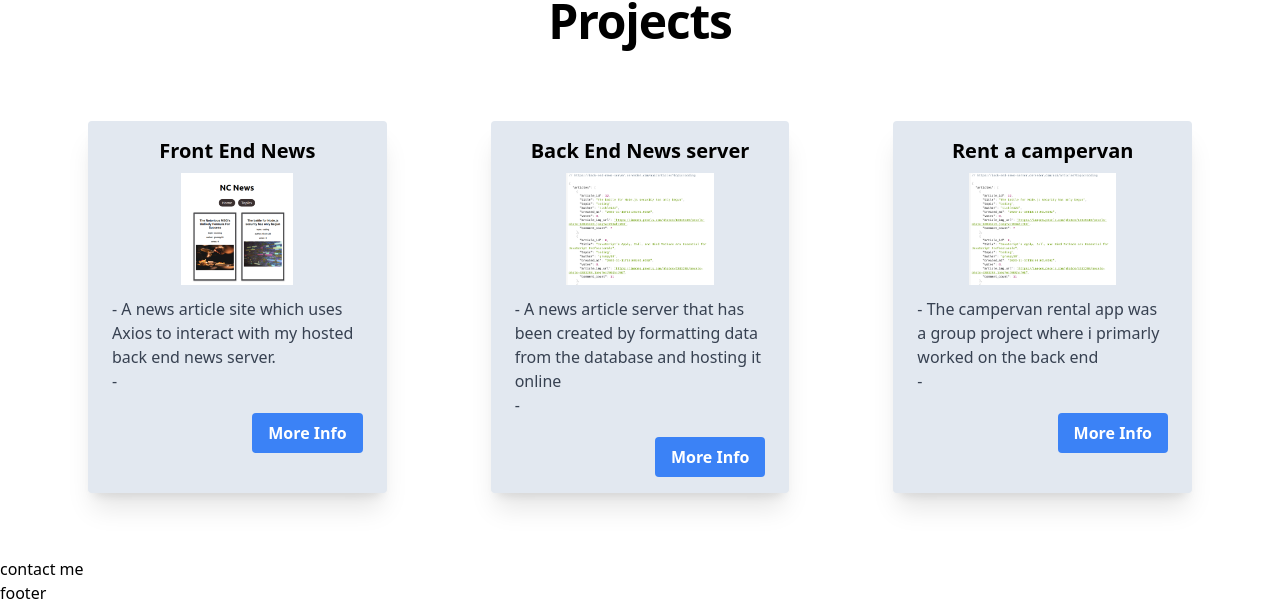
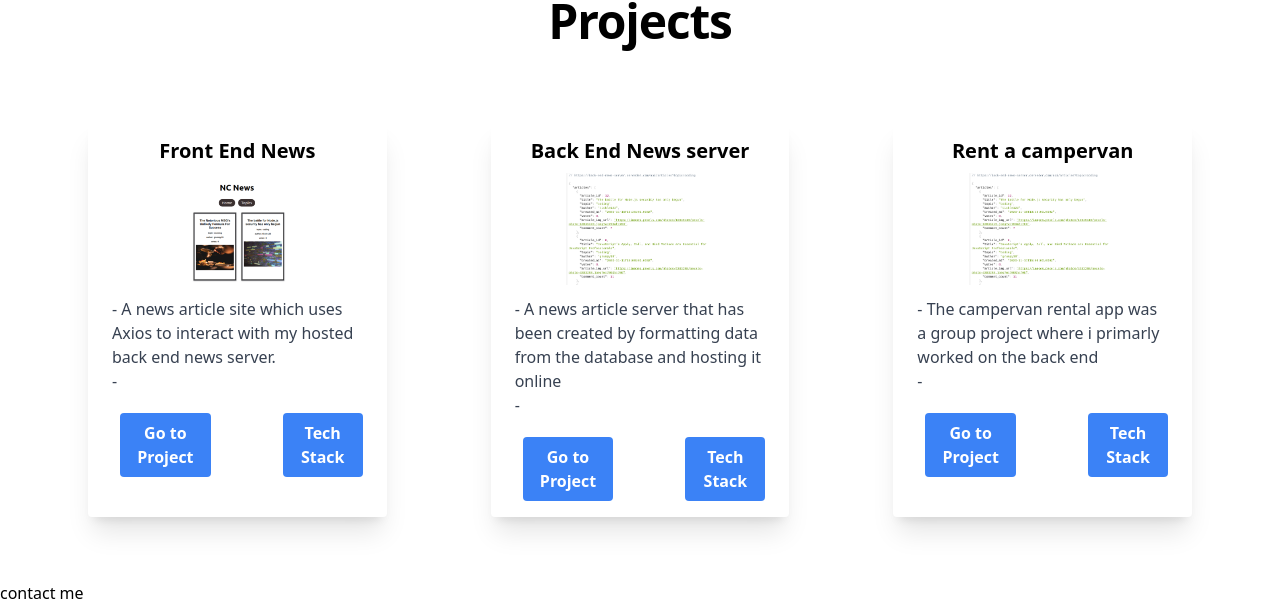
Before and after one commit to 779carney/personal-portfolio, a React (Vite) app: page / in a window 1280 px wide. Shown: the part 675-1276 px from the top of the page. Built offline with nearby package versions, Linux system fonts and the light colour scheme.

Commit message:
created a project section with project cards that change on click to tech stack

```diff
--- a/package.json
+++ b/package.json
@@ -12,6 +12,7 @@
   "dependencies": {
     "@headlessui/react": "^1.7.17",
     "@heroicons/react": "^2.0.18",
+    "nanoid": "^4.0.2",
     "react": "^18.2.0",
     "react-dom": "^18.2.0"
   },
--- /dev/null
+++ b/src/components/ProjectCard.jsx
@@ -0,0 +1,30 @@
+function ProjectCard({projects, handleClick}){
+
+    return (
+
+        <section className="grid px-10 mt-10 md:grid-cols-2 lg:grid-cols-3 gap-10" id='Projects'>
+
+
+            {projects.map((item) => (
+
+                <div className=" m-8  rounded overflow-hidden shadow-xl bg-white hover:bg-slate-50 active:bg-slate-100 focus:outline-none focus:ring focus:ring-violet-300" key={item.id}>
+                    <div className="px-6 py-4 h-76">
+                        <div className=" text-center font-bold text-xl mb-2">{item.title}</div>
+                        <img className="h-28 mx-auto " src={`../${item.img}`}></img>
+                        <p className="text-gray-700 text-left mt-3 dark:bg-slate-800 dark:text-white" > - {item.description}</p>
+                        <p className="text-gray-700 text-left dark:bg-slate-800 dark:text-white"> - {item.type}</p>
+                        <div className="flex justify-end	dark:bg-slate-800 dark:text-white">
+                            <button className=" bg-blue-500 mt-5 hover:bg-blue-700 text-white font-bold py-2 px-4 rounded mr-14 ml-2 mb-0" ><a href={item.links[0]} target="_blank">Go to Project</a></button>
+                            <button className=" bg-blue-500 mt-5 hover:bg-blue-700 text-white font-bold py-2 px-4 rounded ml-4 " onClick={() => { handleClick(item.id) }} >Tech Stack</button>
+                        </div>
+                    </div>
+                </div>
+
+            ))}
+
+
+
+        </section>)
+}
+
+export default ProjectCard
--- a/src/components/Projects.jsx
+++ b/src/components/Projects.jsx
@@ -1,96 +1,42 @@
 import projects from "../data/projects"
+import { useState, useEffect } from "react";
+import ProjectCard from "./ProjectCard";
+import TechStackCard from "./TechStackCard";
 function Projects() {
-    console.log(projects);
-    return (
-        <section className="grid px-10 mt-10 md:grid-cols-2 lg:grid-cols-3 gap-10" id='Projects'>
+    const [id, setId] = useState();
+    const [techClicked, setTechClicked] = useState(false)
 
 
-            {projects.map((item) => (
-                <div className=" m-8  rounded overflow-hidden shadow-xl bg-slate-200"  key={item.id}>
-                    <div className="px-6 py-4">
-                        <div className=" text-center font-bold text-xl mb-2">{item.title}</div>
-                        <img className="h-28 mx-auto " src={`../${item.img}`}></img>
-                        <p className="text-gray-700 text-left mt-3 dark:bg-slate-800 dark:text-white" > - {item.description}</p>
-                        <p className="text-gray-700 text-left dark:bg-slate-800 dark:text-white"> - {item.type}</p>
-                        <div className="flex justify-end	dark:bg-slate-800 dark:text-white">
-                            <button className=" bg-blue-500 mt-5 hover:bg-blue-700 text-white font-bold py-2 px-4 rounded">More Info</button>
-                        </div>
-                    </div>
-                </div>
-            ))}
+    function handleClick(id) {
+        setTechClicked(true)
+        setId(id)
 
 
+    }
 
-        </section>
 
-    )
+    function handleClickBack(id) {
+        setTechClicked(false)
+        setId(id)
+
+    }
+    useEffect(() => {
+
+    }, [techClicked])
+
+
+    if (!techClicked) {
+        return (
+            <ProjectCard projects={projects} handleClick={handleClick}/>
+        )
+
+    }
+    else {
+        return (
+<TechStackCard projects={projects} id={id} handleClickBack={handleClickBack}/>
+        )
+
+    }
 }
 
 export default Projects
-
-// <div className="flex max-h-4">
-
-// {projects.map(({title, description, img, techStack, links, index})=>{
-
-// <div key = {index}className="bg-white shadow-md border border-gray-200 rounded-lg max-w-sm dark:bg-gray-800 dark:border-gray-700">
-//  <a href="#">
-//  <img className="rounded-t-md" src={`../${img}`} alt=''/>
-// </a>
-// <div className="p-5">
-//     <a href="#">
-//         <h5 className="text-gray-900 font-bold text-2xl tracking-tight mb-2 dark:text-white">{title}</h5>
-//     </a>
-//     <p className="font-normal text-gray-700 mb-3 dark:text-gray-400">{description}</p>
-//     <a href="#" className="text-white bg-blue-700 hover:bg-blue-800 focus:ring-4 focus:ring-blue-300 font-medium rounded-lg text-sm px-3 py-2 text-center inline-flex items-center  dark:bg-blue-600 dark:hover:bg-blue-700 dark:focus:ring-blue-800">
-//         go to website
-//         <svg className="-mr-1 ml-2 h-4 w-4" fill="currentColor" viewBox="0 0 20 20" xmlns="http://www.w3.org/2000/svg"><path fillRule="evenodd" d="M10.293 3.293a1 1 0 011.414 0l6 6a1 1 0 010 1.414l-6 6a1 1 0 01-1.414-1.414L14.586 11H3a1 1 0 110-2h11.586l-4.293-4.293a1 1 0 010-1.414z" clipRule="evenodd"></path></svg>
-//     </a>
-// </div>
-// </div>
-// })}
-
-// </div>
-
-
-
-
-{/* <div className="max-w-sm mx-auto mt-1 ">
-
-
-<div className="bg-white shadow-md border border-gray-200 rounded-lg max-w-sm dark:bg-gray-800 dark:border-gray-700">
-     <a href="#">
-     <img className="rounded-t-md" src="https://flowbite.com/docs/images/blog/image-1.jpg" alt=""/>
- </a>
-
-
-
-    <div className="p-5">
-        <a href="#">
-            <h5 className="text-gray-900 font-bold text-2xl tracking-tight mb-2 dark:text-white">Noteworthy technology acquisitions 2021</h5>
-        </a>
-        <p className="font-normal text-gray-700 mb-3 dark:text-gray-400">Here are the biggest enterprise technology acquisitions of 2021 so far, in reverse chronological order.</p>
-        <a href="#" className="text-white bg-blue-700 hover:bg-blue-800 focus:ring-4 focus:ring-blue-300 font-medium rounded-lg text-sm px-3 py-2 text-center inline-flex items-center  dark:bg-blue-600 dark:hover:bg-blue-700 dark:focus:ring-blue-800">
-            Read more
-            <svg className="-mr-1 ml-2 h-4 w-4" fill="currentColor" viewBox="0 0 20 20" xmlns="http://www.w3.org/2000/svg"><path fillRule="evenodd" d="M10.293 3.293a1 1 0 011.414 0l6 6a1 1 0 010 1.414l-6 6a1 1 0 01-1.414-1.414L14.586 11H3a1 1 0 110-2h11.586l-4.293-4.293a1 1 0 010-1.414z" clipRule="evenodd"></path></svg>
-        </a>
-    </div>
-</div>
-
-</div> */}
-
-
-
-
-// {projects.map((item) => (
-//     <div className=" m-8  rounded overflow-hidden shadow-lg" key={item.id}>
-//       <div className="px-6 py-4">
-//         <div className=" text-center font-bold text-xl mb-2">{item.title}</div>
-//         <img  className="h-28 mx-auto " src={`../${item.img}`}></img>
-//         <p className="text-gray-700 text-left mt-3 dark:bg-slate-800 dark:text-white" > - {item.description}</p>
-//         <p className="text-gray-700 text-left dark:bg-slate-800 dark:text-white"> - {item.type}</p>
-//         <div className="flex justify-end	dark:bg-slate-800 dark:text-white">
-//         <button className=" bg-blue-500 mt-5 hover:bg-blue-700 text-white font-bold py-2 px-4 rounded">More Info</button>
-//         </div>
-//       </div>
-//     </div>
-//   ))}
--- /dev/null
+++ b/src/components/TechStackCard.jsx
@@ -0,0 +1,53 @@
+import { nanoid } from 'nanoid'
+
+function TechStackCard({ projects, handleClickBack, id }) {
+
+
+
+    return (
+
+        <section className="grid px-10 mt-10 md:grid-cols-2 lg:grid-cols-3 gap-10" id='Projects'>
+
+
+            {projects.map((item) => (
+                id === item.id ? (
+                    <div className=" m-8  rounded overflow-hidden shadow-xl bg-white hover:bg-slate-50 active:bg-slate-100 focus:outline-none focus:ring focus:ring-violet-300" key={item.id}>
+                        <div className="px-6 py-4  h-76">
+                            <div className=" text-center font-bold text-xl mb-2 min-h-full">{item.title}</div>
+
+                            {item.techStack.map((stack) => {
+                                return <ul className=" m-3">
+                                    <li key={nanoid()}>{stack}</li>
+
+                                </ul>
+
+                            })}
+                            <div className="flex justify-end	dark:bg-slate-800 dark:text-white">
+                                <button className=" bg-blue-500  hover:bg-blue-700 text-white font-bold py-2 px-4 rounded mr-14 ml-2 mb-0" ><a href={item.links[0]} target="_blank">Go to Project</a></button>
+                                <button className=" bg-blue-500 mb-0 hover:bg-blue-700 text-white font-bold py-2 px-4 rounded ml-4 " onClick={() => { handleClickBack(item.id) }} >Info</button>
+                            </div>
+                        </div>
+                    </div>
+                ) : (<div className=" m-8  rounded overflow-hidden shadow-xl bg-white hover:bg-slate-50 active:bg-slate-100 focus:outline-none focus:ring focus:ring-violet-300" key={item.id}>
+                    <div className="px-6 py-4 h-76 ">
+                        <div className=" text-center font-bold text-xl mb-2">{item.title}</div>
+                        <img className="h-28 mx-auto " src={`../${item.img}`}></img>
+                        <p className="text-gray-700 text-left mt-3 dark:bg-slate-800 dark:text-white" > - {item.description}</p>
+                        <p className="text-gray-700 text-left dark:bg-slate-800 dark:text-white"> - {item.type}</p>
+                        <div className="flex justify-end	dark:bg-slate-800 dark:text-white">
+                            <button className=" bg-blue-500 mt-5 hover:bg-blue-700 text-white font-bold py-2 px-4 rounded" ><a href={item.links[0]} target="_blank">Go to Project</a></button>
+                            <button className=" bg-blue-500 mt-5 hover:bg-blue-700 text-white font-bold py-2 px-4 rounded" onClick={() => { handleClickBack(item.id) }} >Tech Stack</button>
+                        </div>
+                    </div>
+                </div>)
+            ))}
+
+
+
+        </section>
+
+    )
+}
+
+
+export default TechStackCard
```
Also changed, not shown: 1 other file (tests, documents, lock files or other folders).
